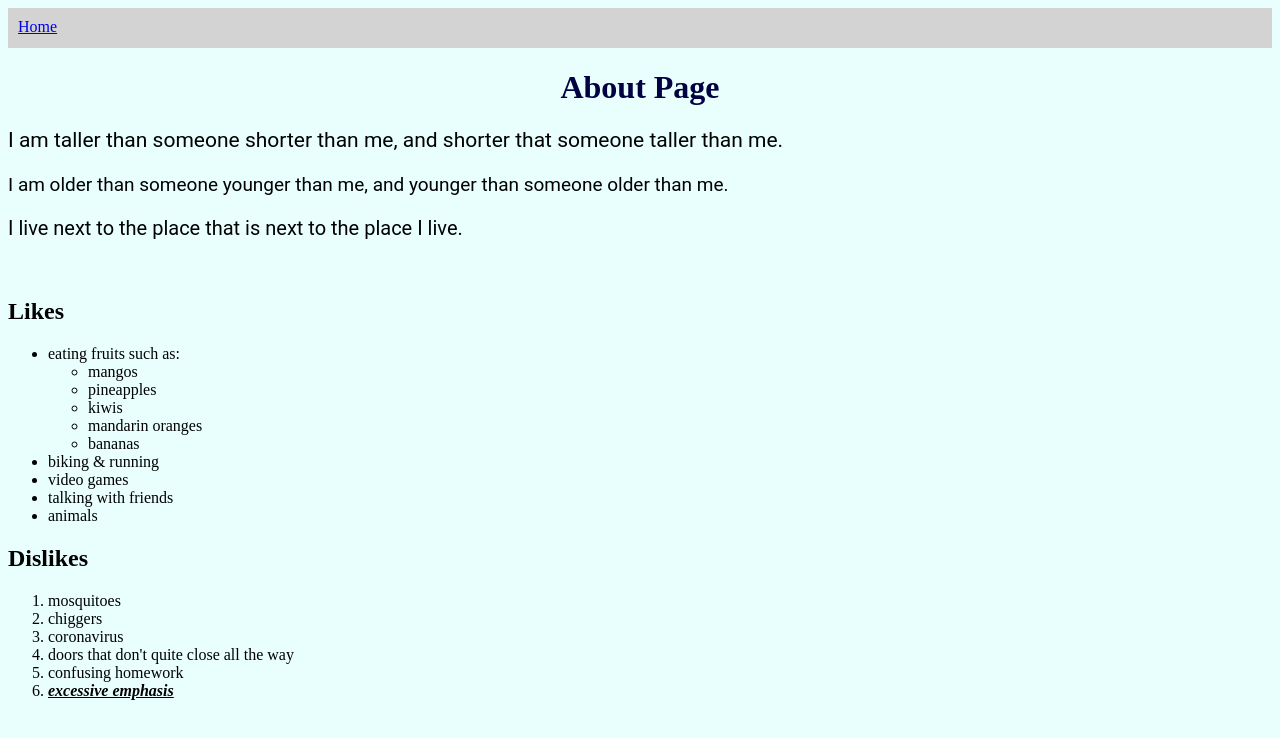
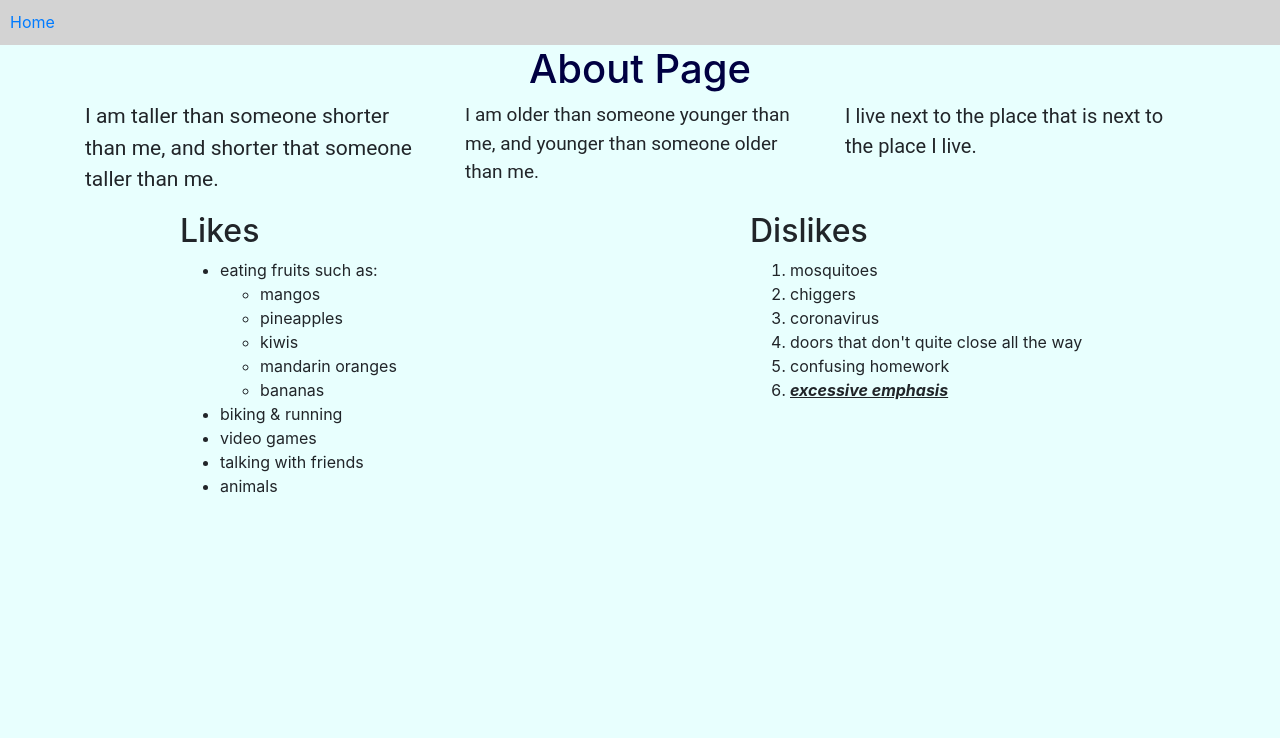
Before and after one commit to KnotSoBad/Portfolio, a plain HTML site: page about.html in a window 1280 px wide. Drawn offline with nearby package versions, Linux system fonts and the light colour scheme.

Commit message:
fifth commit, added containers (rows and columns)

```diff
--- a/about.html
+++ b/about.html
@@ -3,6 +3,10 @@
 <head>
     <meta charset="UTF-8">
     <title>About Page</title>
+
+    <!-- Bootstrap CDN -->
+    <link rel="stylesheet" href="https://maxcdn.bootstrapcdn.com/bootstrap/4.0.0/css/bootstrap.min.css">
+
     <link href="style.css" rel="stylesheet" type="text/css">
 </head>
 <body>
@@ -18,18 +22,24 @@
     <h1>About Page</h1>
 
     <!--Text entries-->
+    <div class="container">
+        <div class="row">
+            <div class="col-md-4">
                 <p class="generic">I am taller than someone shorter than me, and shorter that someone taller than me.</p>
+            </div>
+            <div class="col-md-4">
+                <p id="special">I am older than someone younger than me, and younger than someone older than me.</p>
+            </div>
+            <div class="col-md-4">
+                <p>I live next to the place that is next to the place I live.</p>
+            </div>
+        </div>
+    <!--Likes-->
+    <div class="row">
+        <div class="col-md-1">
 
-
-
-    <p id="special">I am older than someone younger than me, and younger than someone older than me.</p>
-
-
-
-    <p>I live next to the place that is next to the place I live.</p>
-    <!--Likes-->
-    <br>
-
+        </div>
+        <div class="col-md-6">
             <h2>Likes</h2>
 
             <ul>
@@ -46,10 +56,11 @@
                 <li>talking with friends</li>
                 <li>animals</li>
             </ul>
+        </div>
 
     <!--Dislikes-->
+    <div class="col-md-5">
     <h2>Dislikes</h2>
-
     <ol>
         <li>mosquitoes</li>
         <li>chiggers</li>
@@ -59,6 +70,8 @@
         <li><strong><em><u>excessive emphasis</u></em></strong></li>
     </ol>
     </div>
+    </div></div>
+</div>
 
 
 </body>
--- a/style.css
+++ b/style.css
@@ -37,7 +37,7 @@ p {
 
 nav {
     padding:0px;
-    height:40px;
+    height:45px;
     background-color: lightgrey;
 }
 
```
Also changed, not shown: gallery.html (+5 -2 lines), index.html (+22 -3 lines). Lines whose indentation alone changed are shown as unchanged.
